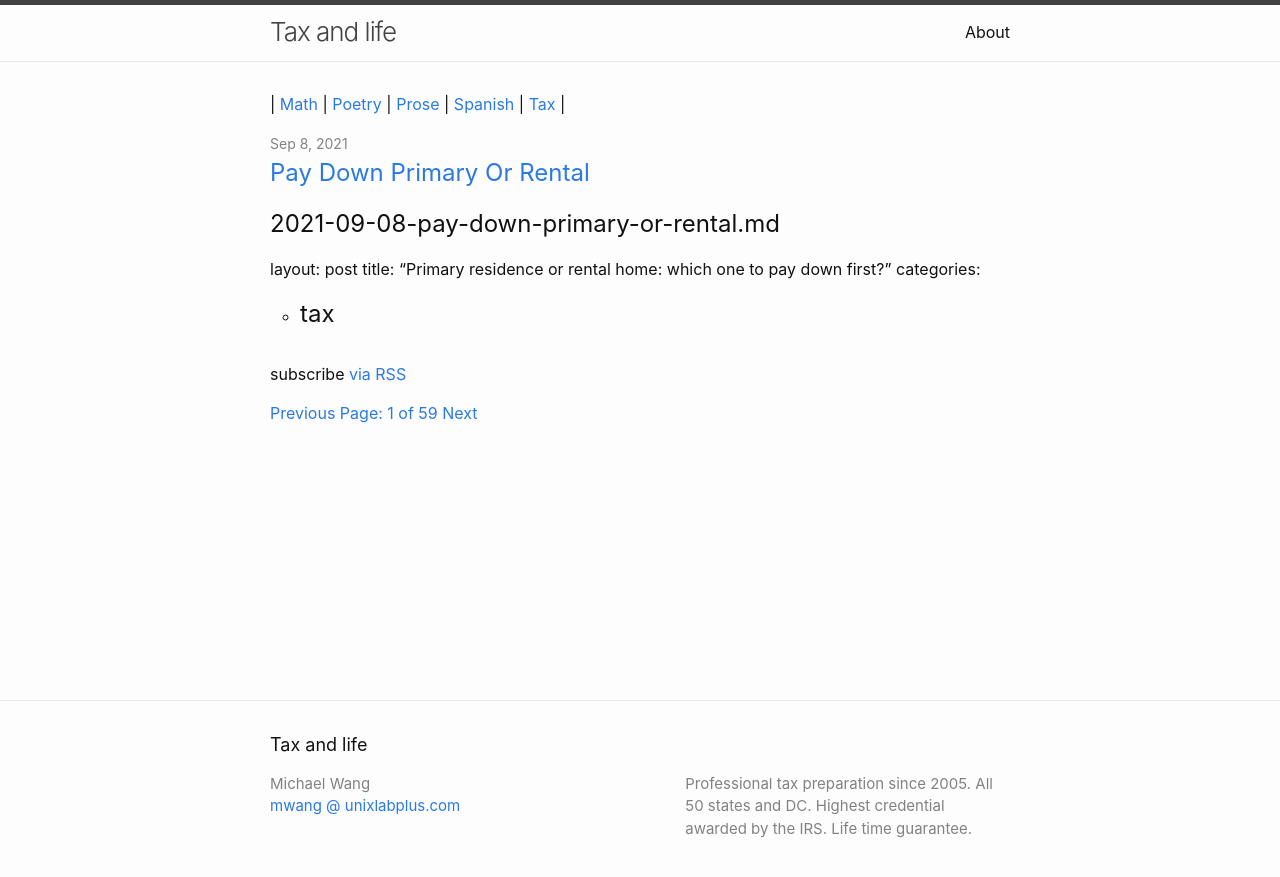
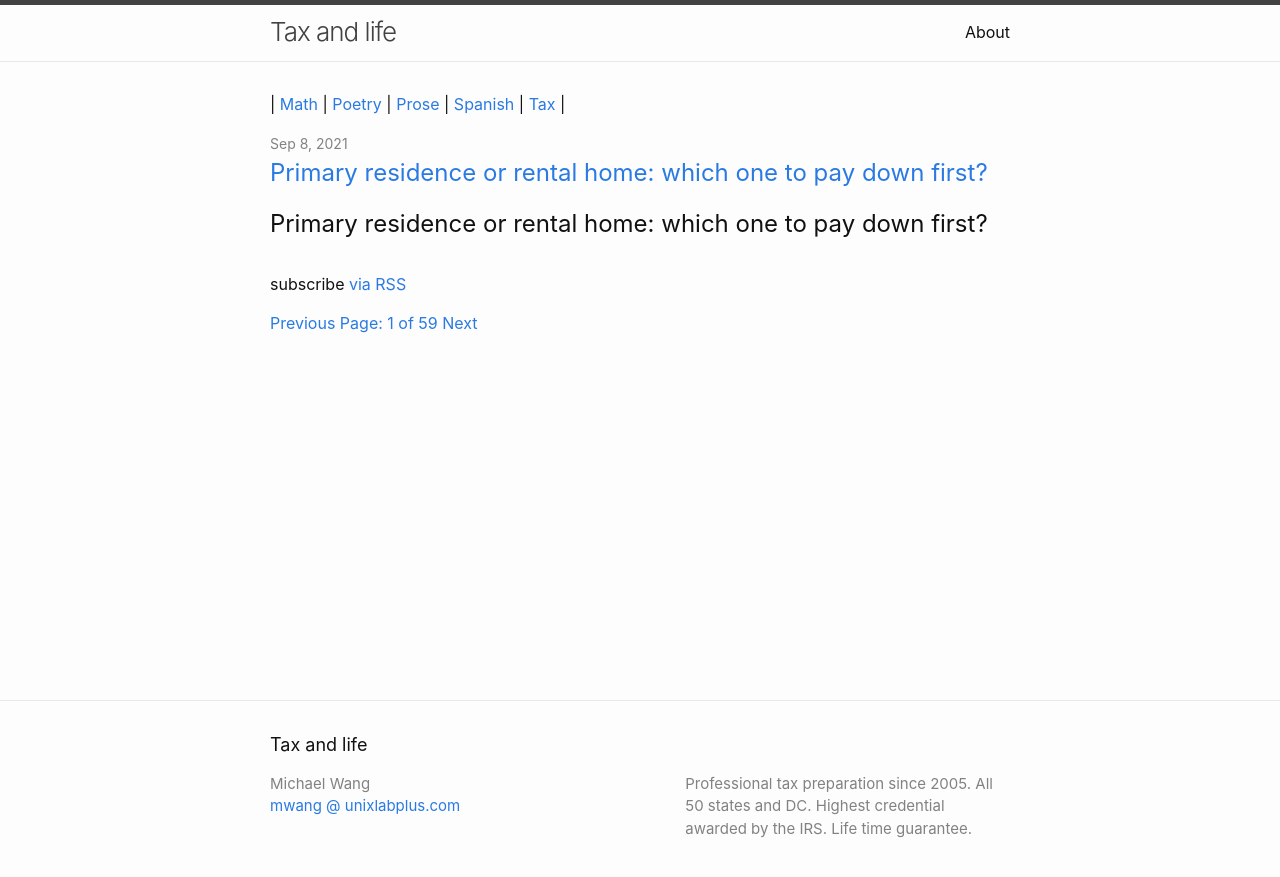
Before and after one commit to michaelxwang/michaelxwang.github.io, a Jekyll site: the page built from index.html, in a window 1280 px wide. Shown: the top 877 px of the page. Built offline with Jekyll 4.4.1, drawn with Linux system fonts in a browser that asks for light colours; the list of posts is cut into pages by our own code.

Commit message:
delete extra line on top

```diff
--- a/_posts/2021-09-08-pay-down-primary-or-rental.md
+++ b/_posts/2021-09-08-pay-down-primary-or-rental.md
@@ -1,4 +1,3 @@
-2021-09-08-pay-down-primary-or-rental.md
 ---
 layout: post
 title: "Primary residence or rental home: which one to pay down first?"
```
